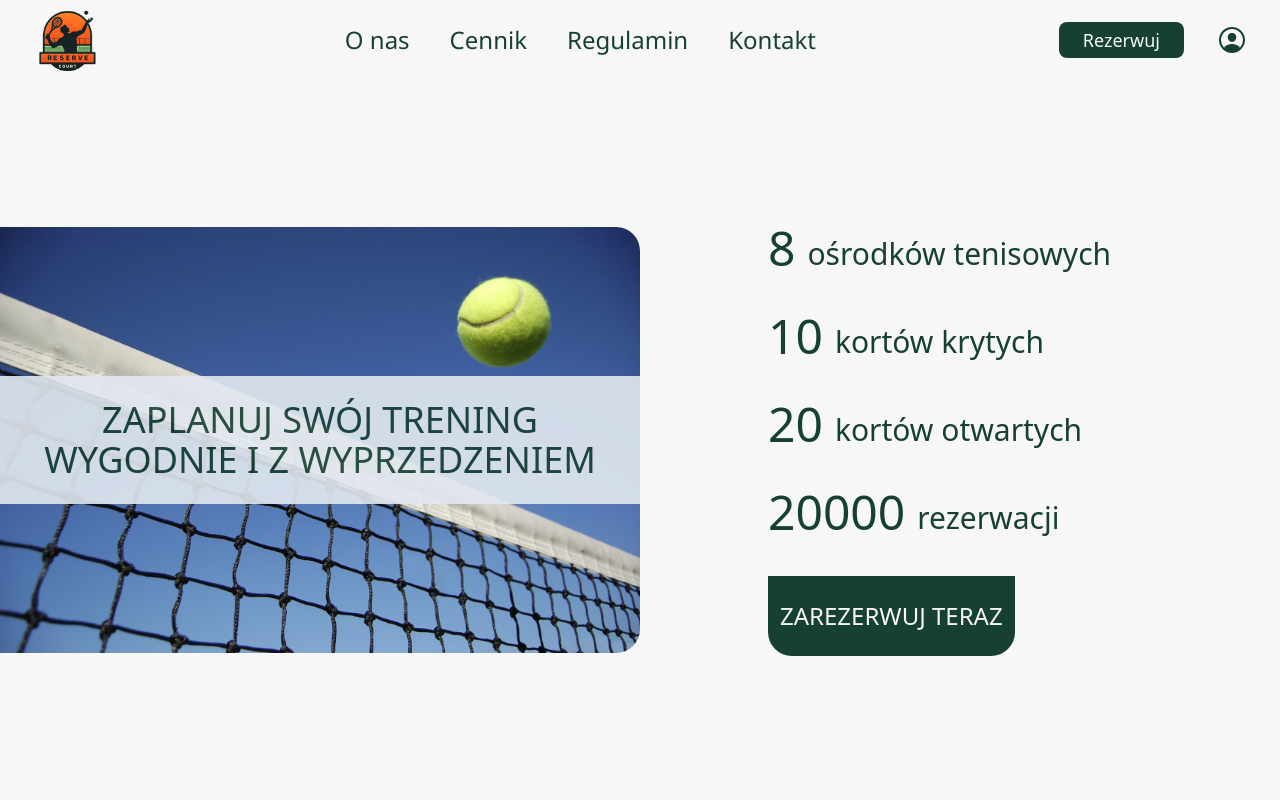
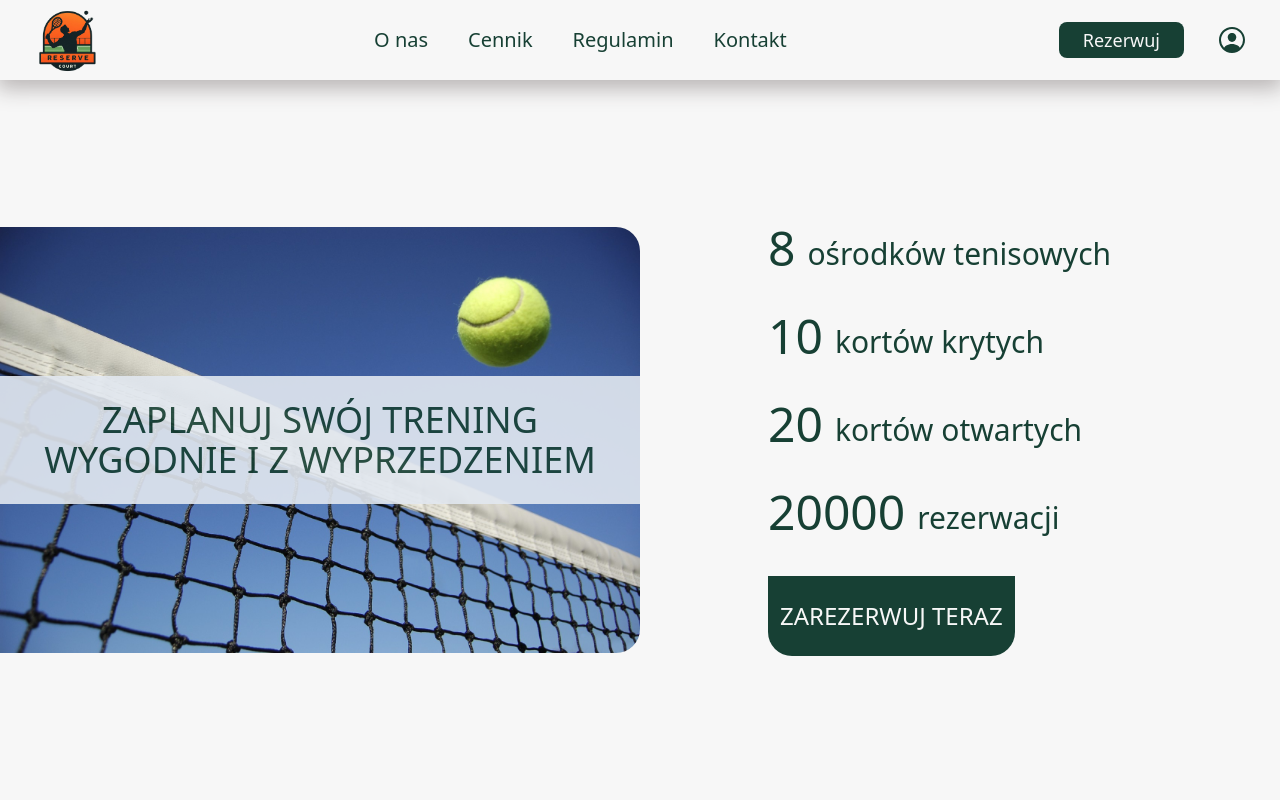
Before and after one commit to theImmortalCoders/reServeCourt_frontend, a Next.js app: page / in a window 1280 px wide. Shown: the top 800 px of the page. Built offline with nearby package versions, Linux system fonts and the light colour scheme.

Commit message:
feat: #dev some navbar changes

```diff
--- a/src/app/layout.tsx
+++ b/src/app/layout.tsx
@@ -20,7 +20,7 @@ export default function RootLayout({
     <html lang="pl">
       <body className={inter.className}>
         <Navbar />
-        {children}
+          {children}
         <Footer />
       </body>
     </html>
--- a/src/components/common/navbar/Navbar.tsx
+++ b/src/components/common/navbar/Navbar.tsx
@@ -13,10 +13,10 @@ export default function Navbar() {
   const toggleMenu = () => setIsMenuOpen(!isMenuOpen);
 
   return (
-    <nav className="max-w-screen h-navbar bg-mainWhite flex items-center justify-between px-4 md:px-8">
-      <Image src={Logo} alt="Logo" width={70} height={70} />
+    <nav className="max-w-screen h-navbar bg-mainWhite flex items-center justify-between px-4 md:px-8 shadow-navbarShadow sticky z-20">
+      <a href="/"><Image src={Logo} alt="Logo" width={70} height={70} /></a>
 
-      <div className="text-darkGreen font-thin text-md md:text-lg lg:text-2xl md:flex md:flex-row md:gap-10 hidden">
+      <div className="text-darkGreen font-sans text-md md:text-lg lg:text-xl md:flex md:flex-row md:gap-10 hidden">
         <a href="/aboutus">
           <button>O nas</button>
         </a>
@@ -33,7 +33,7 @@ export default function Navbar() {
 
       <div className="flex flex-row gap-4 md:gap-8 items-center">
         <a href="/book">
-          <button className="text-mainWhite bg-darkGreen py-1 px-6 rounded-lg text-md md:text-lg lg:text-1xl">
+          <button className="text-mainWhite bg-darkGreen py-1 px-6 rounded-lg text-md md:text-lg">
             Rezerwuj
           </button>
         </a>
--- a/tailwind.config.ts
+++ b/tailwind.config.ts
@@ -55,6 +55,9 @@ const config: Config = {
       inset: {
         navbar: "var(--navbar)",
       },
+      boxShadow: {
+        navbarShadow: "0px 6px 20px 3px rgba(186, 182, 182, 1)",
+      },
     },
   },
   plugins: [],
```
